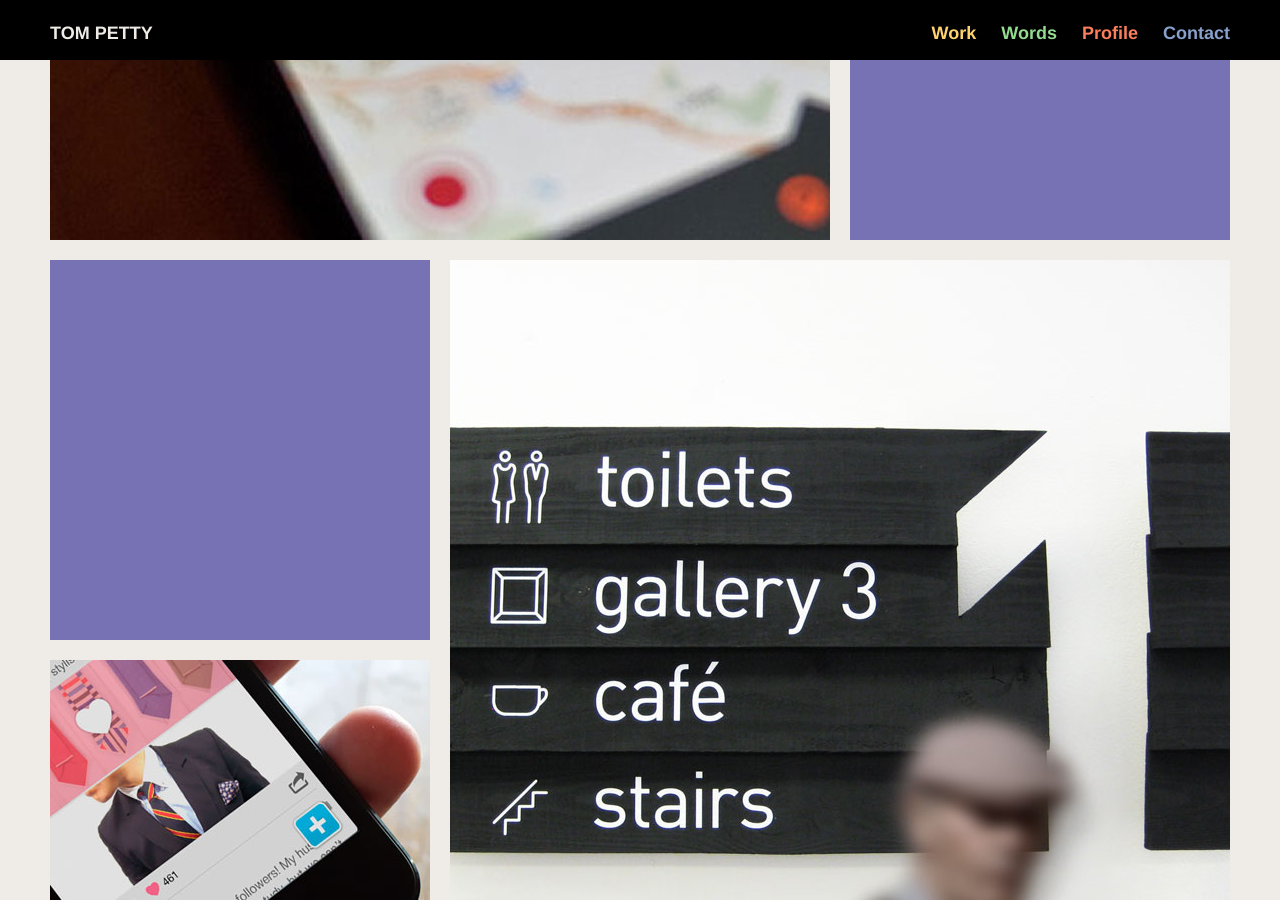
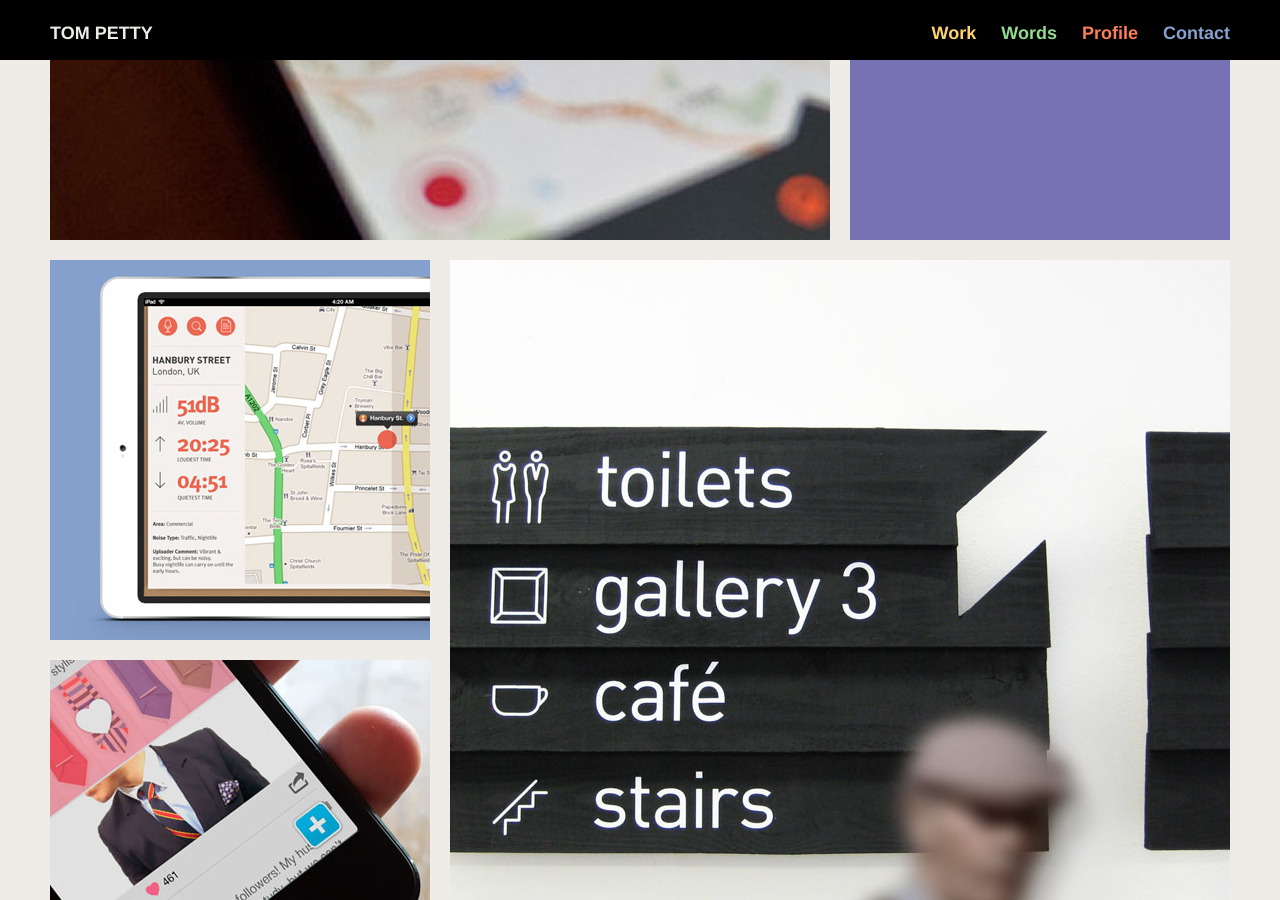
Before and after one commit to anothertompetty/portfolio, a Jekyll site: the page built from work.html, in a window 1280 px wide and 900 px high, scrolled down 1502 px. Built offline with Jekyll 4.4.1, drawn with Linux system fonts in a browser that asks for light colours; nearby versions of some CDN libraries; Markdown is read by kramdown in place of the engine named in the settings.

Commit message:
updating thumbs

```diff
--- a/work.html
+++ b/work.html
@@ -44,7 +44,7 @@ layout: default
 
 		<div class="left-small-image">
 
-			<a href="mapply.html"><img src="img/one-third.jpg" class="left-top"></a>
+			<a href="mapply.html"><img src="img/work/mapply.jpg" class="left-top"></a>
 
 			<a href="polligraf.html"><img src="img/work/polligraf.jpg"></a>
 
```
Also changed, not shown: img/work/mapply.jpg (added).
